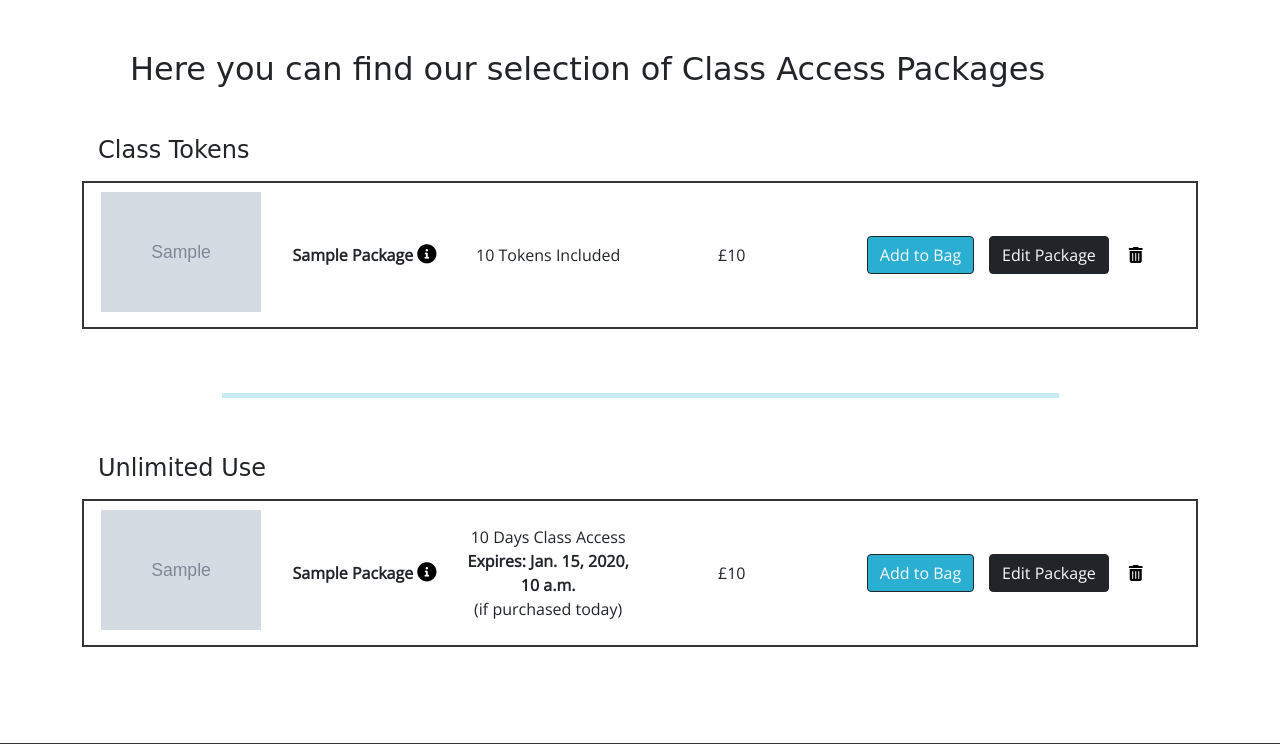
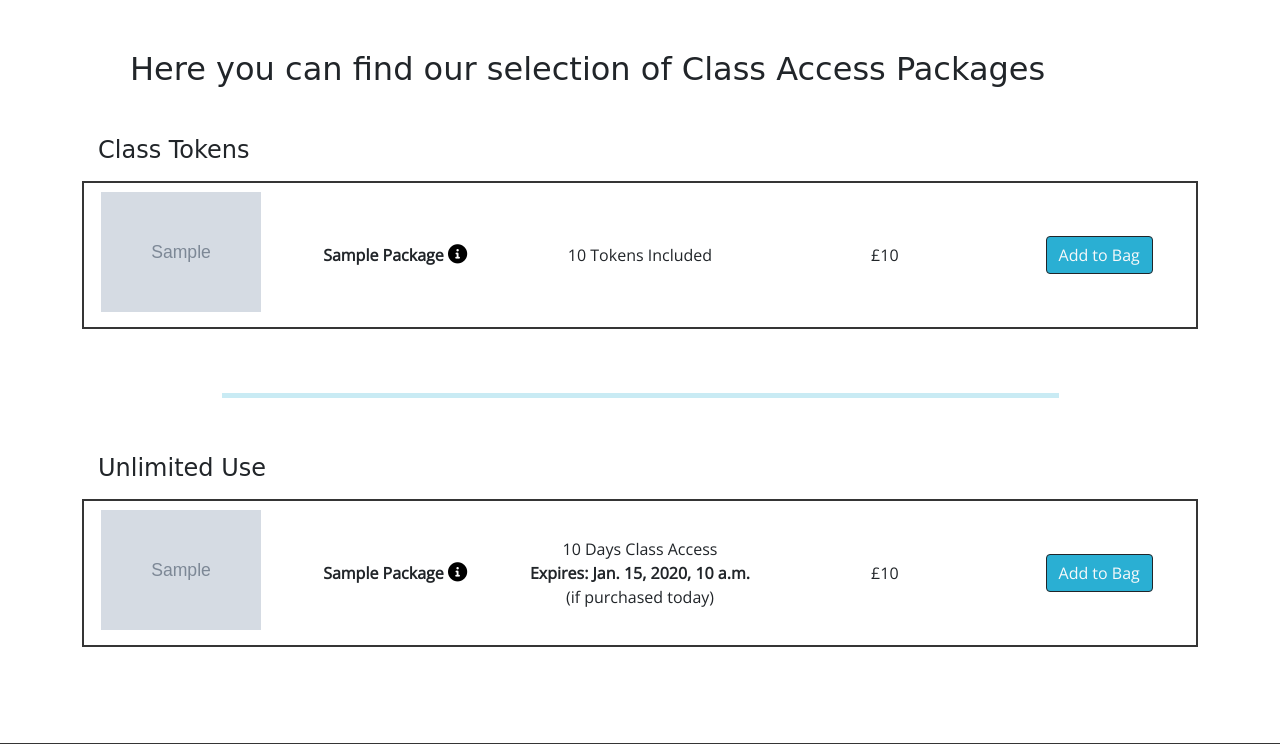
Before and after one commit to nlenno1/gym-fit-MS4, a Django app: template products/templates/products/join_us.html in a window 1280 px wide. Shown: the part 263-1007 px from the top of the page. Run offline with Django 4.2, Linux system fonts and the light colour scheme; tables that the repository leaves empty hold one stand-in row (values such as "Sample post"); the template is opened without the code that fills it: values that come from a table or form of the project are taken from there, most other values are stand-ins (such as "Sample title", 1, 10 or a date in 2020); grey boxes marked "Sample" are stand-in pictures; some libraries are stand-ins or nearby versions; some web fonts are replaced.

Commit message:
fix/style: fix double tokens being added to account bug and restyled class access packages view and added admin feature conditional viewing

```diff
--- a/products/templates/products/join_us.html
+++ b/products/templates/products/join_us.html
@@ -38,7 +38,7 @@
                     <img src="{{ MEDIA_URL }}/no-image.jpg" alt="Token image for {{ package.friendly_name }}">
                 {% endif %}
             </div>
-            <div class="col-12 col-sm-4 col-md-6">
+            <div class="col-12 col-sm-4 col-md-6 col-lg-8">
                 <div class="row g-0 align-items-md-center">
                     <div class="col-12 col-lg-4">
                         <!-- Information/Description Popover -->
@@ -58,7 +58,7 @@
                     </div>
                 </div>
             </div>
-            <div class="col-12 col-sm-4 schedule-display-buttons mt-3 mt-sm-0 flex-lg-row">
+            <div class="col-12 col-sm-4 col-lg-2 schedule-display-buttons mt-3 mt-sm-0 flex-lg-row">
                 <form action="{% url 'add_package_to_bag' package.id %}" method="POST" class="form">
                     {% csrf_token %}
                     <input type="hidden" name="redirect_url" value="{{ request.path }}">
@@ -68,10 +68,12 @@
                         <button type="submit" class="btn btn-dark text-light bag-button">Add to Bag</button>
                     {% endif %}
                 </form>
+                {% if user.is_superuser %}
                     <a class="btn btn-dark text-light" href="{% url 'edit_class_access_package' package.id %}">Edit Package</a>
                     <a class="confirm-delete" href="{% url 'delete_class_access_package' package.id %}">
                         <i class="fa-solid fa-trash-can"></i>
                     </a>
+                {% endif %}
             </div>
         </div>
     </div>
@@ -90,7 +92,7 @@
                     <img src="{{ MEDIA_URL }}/no-image.jpg" alt="Token image for {{ package.friendly_name }}">
                 {% endif %}
             </div>
-            <div class="col-12 col-sm-4 col-md-6">
+            <div class="col-12 col-sm-4 col-md-6 col-lg-8">
                 <div class="row g-0 align-items-md-center">
                     <div class="col-12 col-lg-4">
                         <!-- Information/Description Popover -->
@@ -114,7 +116,7 @@
                     </div>
                 </div>
             </div>
-            <div class="col-12 col-sm-4 schedule-display-buttons mt-3 mt-sm-0 flex-lg-row">
+            <div class="col-12 col-sm-4 col-lg-2 schedule-display-buttons mt-3 mt-sm-0 flex-lg-row">
                 <form action="{% url 'add_package_to_bag' package.id %}" method="POST" class="form">
                     {% csrf_token %}
                     <input type="hidden" name="redirect_url" value="{{ request.path }}">
@@ -126,10 +128,12 @@
                         <button type="submit" class="btn btn-dark text-light bag-button">Add to Bag</button>
                     {% endif %}
                 </form>
+                {% if user.is_superuser %}
                     <a class="btn btn-dark  text-light" href="{% url 'edit_class_access_package' package.id %}">Edit Package</a>
                     <a class="confirm-delete" href="{% url 'delete_class_access_package' package.id %}">
                         <i class="fa-solid fa-trash-can"></i>
                     </a>
+                {% endif %}
             </div>
         </div>
     </div>
--- a/products/views.py
+++ b/products/views.py
@@ -54,7 +54,7 @@ def add_class_access_package(request):
             form.save()
             messages.success(request, "Successfully Created A \
                              Class Access Package")
-            return redirect(reverse('view_class_access_package'))
+            return redirect(reverse('view_class_access_packages'))
         else:
             messages.error(request, "Failed to create the Class Access Package\
                            . Please ensure the form is valid")
--- a/profiles/templates/profiles/profile.html
+++ b/profiles/templates/profiles/profile.html
@@ -41,7 +41,7 @@
                         </li>
                     {% endif %}
                     <li class="nav-item">
-                        <a href="{% url 'account_logout' %}" class="nav-link">Log Out</a>
+                        <a href="{% url 'account_logout' %}" class="nav-link">Sign Out</a>
                     </li>
                 </ul>
                 <!-- Class Access Package/Tokens View -->
```
Also changed, not shown: checkout/webhook_handler.py (+28 -28 lines). Lines whose indentation alone changed are shown as unchanged.
